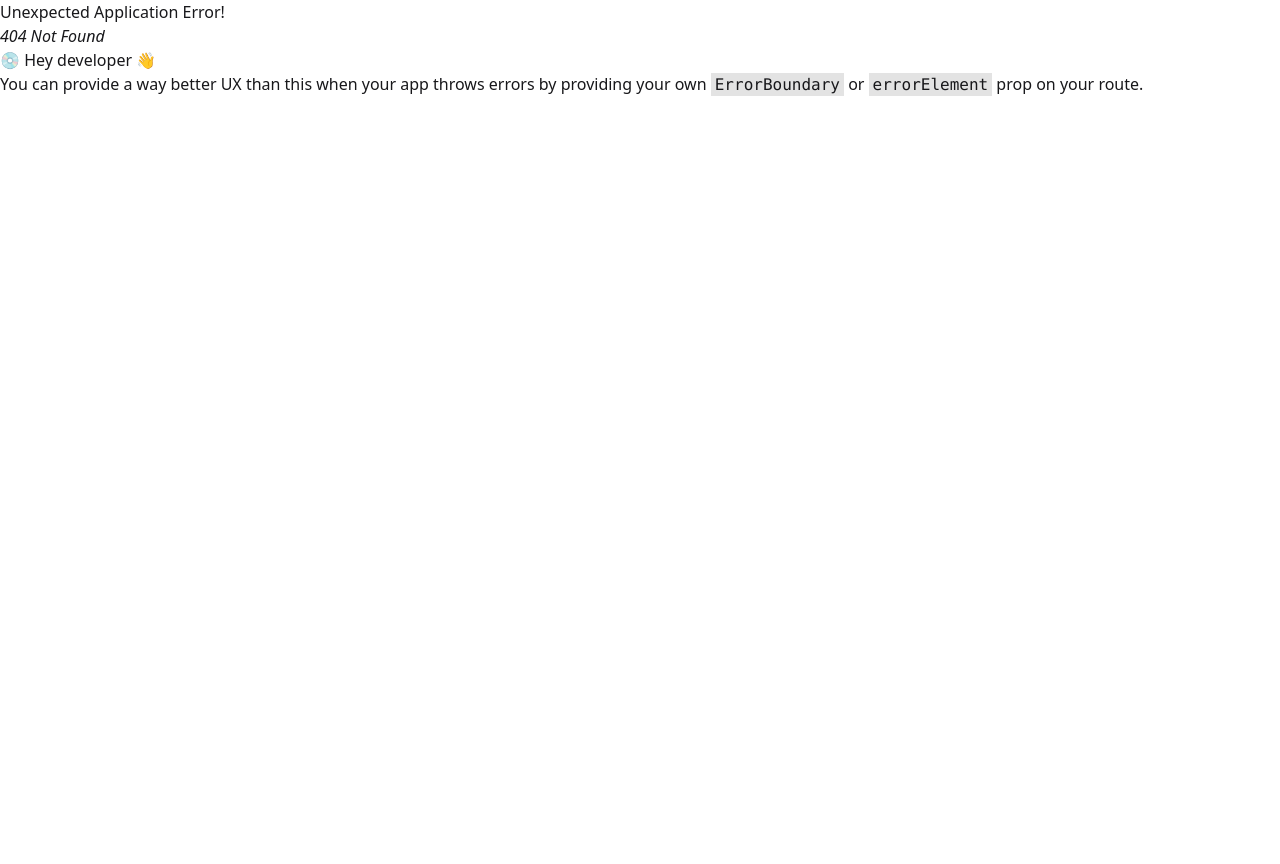
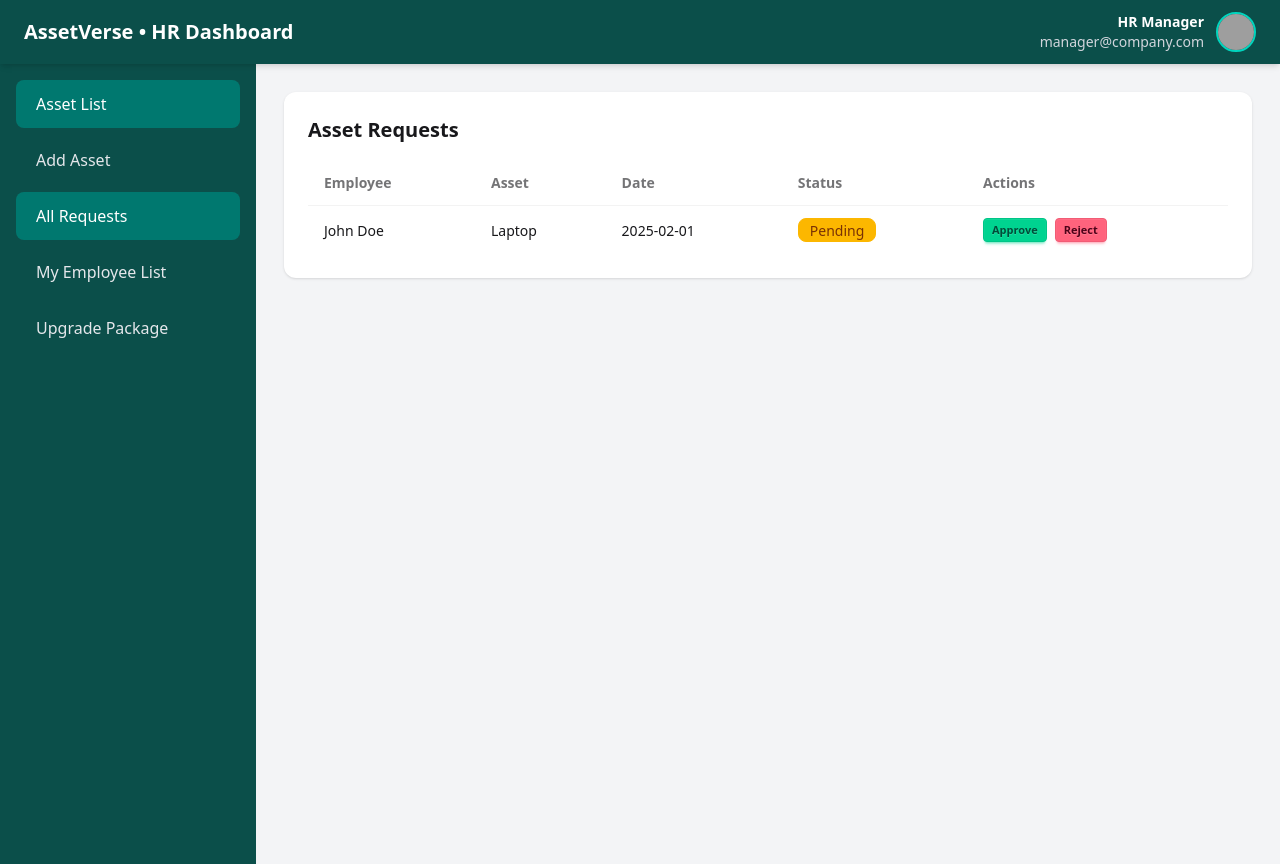
Before and after one commit to Nabil112233-ops/asset-manage-client, a React (Vite) app: page /hr_dashboard/request in a window 1280 px wide. Before the commit this address had no page. Before the commit the page ends 800 px from the top, so only its background shows below. Built offline with nearby package versions, Linux system fonts and the light colour scheme; grey boxes are pictures that could not be loaded.

Commit message:
Add Asset, All request and Employee list page is complated for HR dashboard

```diff
--- /dev/null
+++ b/src/Features/HR Dashboard/Components/AddAsset.jsx
@@ -0,0 +1,25 @@
+import React from 'react';
+
+const AddAsset = () => {
+    return (
+        <div className="bg-white rounded-xl shadow p-6 max-w-xl">
+            <h2 className="text-xl font-semibold mb-4">Add New Asset</h2>
+
+            <form className="space-y-4">
+                <input className="input input-bordered w-full" placeholder="Product Name" />
+                <input className="input input-bordered w-full" placeholder="Image URL (ImgBB)" />
+
+                <select className="select select-bordered w-full">
+                    <option>Returnable</option>
+                    <option>Non-returnable</option>
+                </select>
+
+                <input type="number" className="input input-bordered w-full" placeholder="Quantity" />
+
+                <button className="btn btn-primary w-full">Add Asset</button>
+            </form>
+        </div>
+    );
+};
+
+export default AddAsset;
--- /dev/null
+++ b/src/Features/HR Dashboard/Components/AllRequest.jsx
@@ -0,0 +1,35 @@
+import React from 'react';
+
+const AllRequest = () => {
+    return (
+        <div className="bg-white rounded-xl shadow p-6">
+            <h2 className="text-xl font-semibold mb-4">Asset Requests</h2>
+
+            <table className="table">
+                <thead>
+                    <tr>
+                        <th>Employee</th>
+                        <th>Asset</th>
+                        <th>Date</th>
+                        <th>Status</th>
+                        <th>Actions</th>
+                    </tr>
+                </thead>
+                <tbody>
+                    <tr>
+                        <td>John Doe</td>
+                        <td>Laptop</td>
+                        <td>2025-02-01</td>
+                        <td><span className="badge badge-warning">Pending</span></td>
+                        <td className="space-x-2">
+                            <button className="btn btn-xs btn-success">Approve</button>
+                            <button className="btn btn-xs btn-error">Reject</button>
+                        </td>
+                    </tr>
+                </tbody>
+            </table>
+        </div>
+    );
+};
+
+export default AllRequest;
--- /dev/null
+++ b/src/Features/HR Dashboard/Components/MyEmployee.jsx
@@ -0,0 +1,35 @@
+import React from 'react';
+
+const MyEmployee = () => {
+    return (
+        <div className="bg-white rounded-xl shadow p-6">
+            <h2 className="text-xl font-semibold mb-2">My Employees</h2>
+            <p className="text-sm text-gray-500 mb-4">3 / 5 employees used</p>
+
+            <table className="table">
+                <thead>
+                    <tr>
+                        <th>Photo</th>
+                        <th>Name</th>
+                        <th>Email</th>
+                        <th>Assets</th>
+                        <th>Action</th>
+                    </tr>
+                </thead>
+                <tbody>
+                    <tr>
+                        <td><img className="w-10 rounded-full" src="https://i.pravatar.cc/50" /></td>
+                        <td>Jane Smith</td>
+                        <td>jane@mail.com</td>
+                        <td>2</td>
+                        <td>
+                            <button className="btn btn-xs btn-error">Remove</button>
+                        </td>
+                    </tr>
+                </tbody>
+            </table>
+        </div>
+    );
+};
+
+export default MyEmployee;
--- a/src/Layouts/HR Layouts/HrSidebar.jsx
+++ b/src/Layouts/HR Layouts/HrSidebar.jsx
@@ -1,7 +1,7 @@
 import React from 'react';
 import { NavLink } from 'react-router';
 
-const Sidebar = () => {
+const HrSidebar = () => {
     const linkClass = ({ isActive }) =>
         `block px-5 py-3 rounded-lg transition ${isActive
             ? "bg-teal-700 text-white"
@@ -10,14 +10,14 @@ const Sidebar = () => {
     return (
         <aside className="w-64 bg-teal-900 min-h-screen p-4 hidden md:block">
             <nav className="space-y-2">
-                <NavLink to="/hr/assets" className={linkClass}>Asset List</NavLink>
-                <NavLink to="/hr/add-asset" className={linkClass}>Add Asset</NavLink>
-                <NavLink to="/hr/requests" className={linkClass}>All Requests</NavLink>
-                <NavLink to="/hr/employees" className={linkClass}>My Employee List</NavLink>
+                <NavLink to="." className={linkClass}>Asset List</NavLink>
+                <NavLink to="add_asset" className={linkClass}>Add Asset</NavLink>
+                <NavLink to="request" className={linkClass}>All Requests</NavLink>
+                <NavLink to="my_employee" className={linkClass}>My Employee List</NavLink>
                 <NavLink to="/hr/upgrade" className={linkClass}>Upgrade Package</NavLink>
             </nav>
         </aside>
     );
 };
 
-export default Sidebar;
+export default HrSidebar;
--- a/src/Routes/Router.jsx
+++ b/src/Routes/Router.jsx
@@ -5,6 +5,8 @@ import JoinAsManager from "../Pages/HR Manager/JoinAsManager";
 import JoinAsEmployee from "../Pages/Employee/JoinAsEmployee";
 import HrDashboardLayout from "../Layouts/HR Layouts/HrDashboardLayout";
 import AssetList from "../Features/HR Dashboard/Components/AssetList";
+import AddAsset from "../Features/HR Dashboard/Components/AddAsset";
+import AllRequest from "../Features/HR Dashboard/Components/AllRequest";
 
 export const router = createBrowserRouter([
   {
@@ -33,6 +35,14 @@ export const router = createBrowserRouter([
         index: true,
         Component: AssetList
       },
+      {
+        path: 'add_asset',
+        Component: AddAsset
+      },
+      {
+        path: 'request',
+        Component: AllRequest
+      }
     ]
   }
 ]);
```
